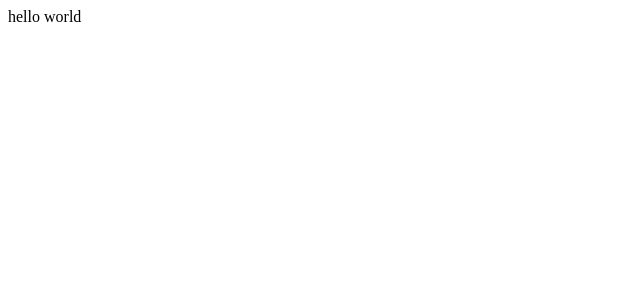
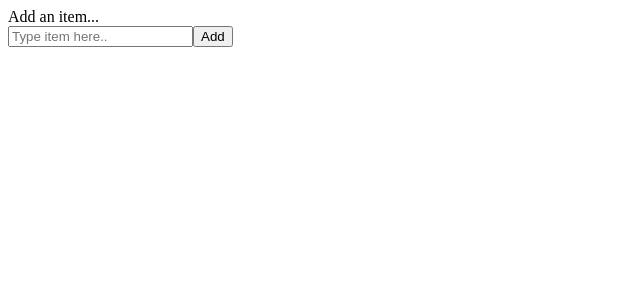
Before and after one commit to JHenrysson/todoList, a React (Create React App) app: page / in a window 1280 px wide. Shown: the top 300 px of the page, without its empty margins (0-640 px from the left). Built offline with nearby package versions, Linux system fonts and the light colour scheme.

Commit message:
added constructors

```diff
--- a/src/App.js
+++ b/src/App.js
@@ -1,10 +1,64 @@
-import React from 'react';
+import React, {Component} from 'react';
 
-function App() {
-  return (
-    <div className="App">
-hello world    </div>
-  );
-}
 
-export default App;
+    class App extends Component {
+        constructor(props) {
+            super(props);
+            this.state = {
+                newItem: "",
+                list: []
+            }
+        }
+
+        updateInput(key, value) {
+            //update react state
+            this.setState({
+                [key]:value
+            });
+        }
+
+        addItem() {
+            /// create item with unique id
+            const newItem = {
+                id: 1 + Math.random(),
+                value: this.state.newItem.slice()
+            };
+
+            //copy of current list of items
+            const list = [...this.state.list];
+            // add new item to list
+            list.push(newItem);
+            //update state with new list and resent newItem input
+            this.state({
+                list,
+                newItem: ""
+
+            });
+
+        }
+
+        render() {
+            return (
+                <div className="App">
+                    <div>
+                        Add an item...
+                        <br/>
+                        <input
+                            type="text"
+                            placeholder="Type item here.."
+                            value={this.state.newItem}
+                            onChange={e => this.updateInput("newItem", e.target.value)}
+                        />
+                        <button
+                            onClick={() => this.addItem()}
+                        >
+                            Add
+                        </button>
+
+                    </div>
+                </div>
+            );
+        }
+    }
+
+    export default App;
```
